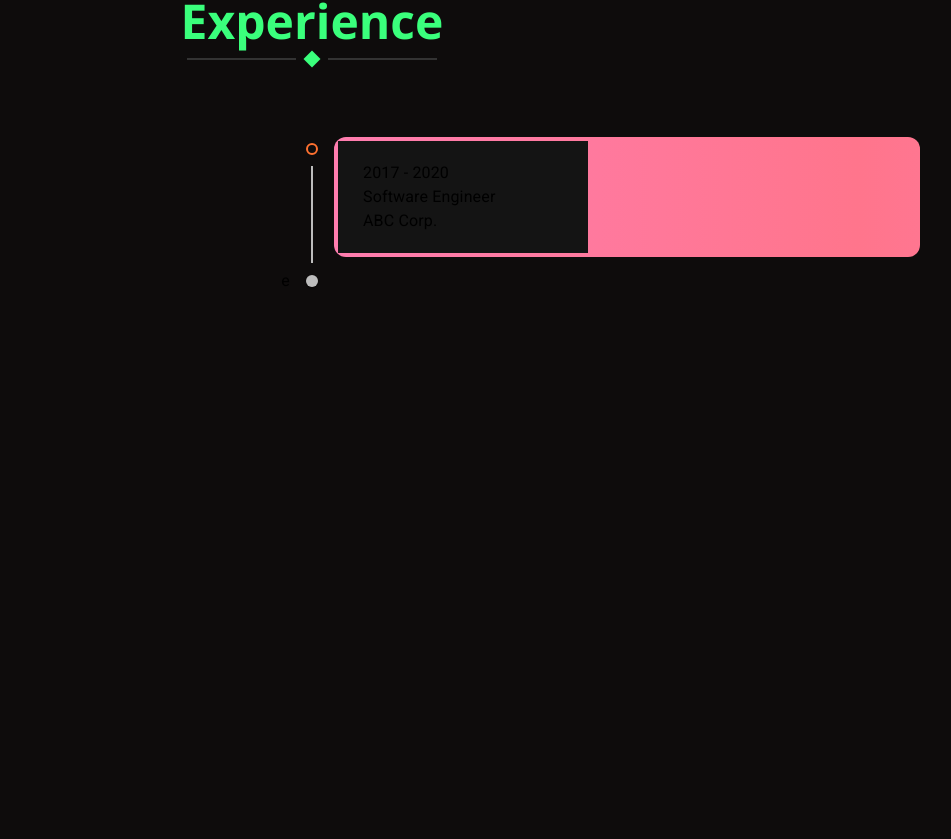
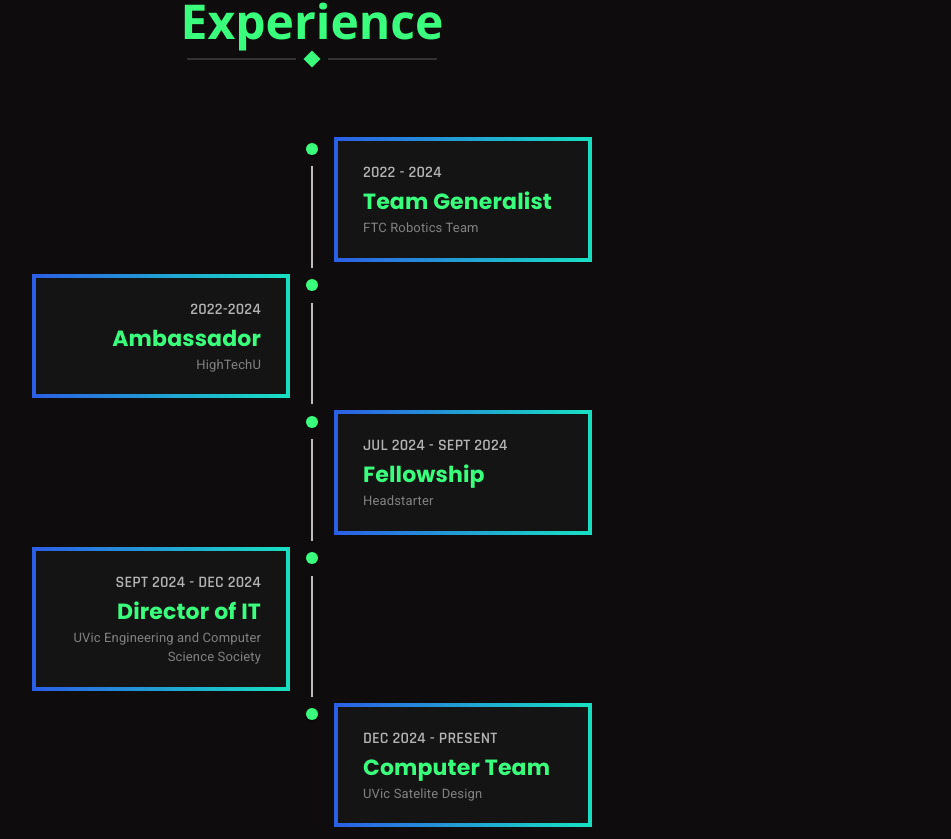
Before and after one commit to Jayadeep-Sayani/Portfolio, a React (Vite) app: page / in a window 1280 px wide. Shown: the part 1699-2538 px from the top of the page, without its empty margins (328-1279 px from the left). Before the commit the page ends 2038 px from the top, so only its background shows below. Built offline with nearby package versions, Linux system fonts and the light colour scheme.

Commit message:
experience

```diff
--- a/src/components/Experience.jsx
+++ b/src/components/Experience.jsx
@@ -19,26 +19,91 @@ export const Experience = () => {
     <Timeline position="alternate">
       <TimelineItem>
         <TimelineSeparator>
-          <TimelineDot variant="outlined" sx={{ borderColor: '#FF7130' }} />
+          <TimelineDot sx={{ backgroundColor: '#3aff7c' }} />
           <TimelineConnector />
         </TimelineSeparator>
         <TimelineContent>
             <AnimatedGradientBorder>
                 <div className="experience-box">
-                    <div>2017 - 2020</div>
-                    <div>Software Engineer</div>
-                    <div>ABC Corp.</div>
+                    <div className="experience-date">2022 - 2024</div>
+                    <div className="experience-role">Team Generalist</div>
+                    <div className="experience-company">FTC Robotics Team</div>
                 </div>
             </AnimatedGradientBorder>
         </TimelineContent>
       </TimelineItem>
+
       <TimelineItem>
         <TimelineSeparator>
-          <TimelineDot />
+          <TimelineDot sx={{ backgroundColor: "#3aff7c" }} />
+          <TimelineConnector />
         </TimelineSeparator>
-        <TimelineContent><div>e</div></TimelineContent>
+        <TimelineContent>
+          <div style={{ display: "flex", justifyContent: "flex-end" }}>
+          <AnimatedGradientBorder>
+            <div className="experience-box">
+                    <div className="experience-date">2022-2024</div>
+                    <div className="experience-role">Ambassador</div>
+                    <div className="experience-company">HighTechU</div>
+              </div>
+          </AnimatedGradientBorder>
+          </div>
+        </TimelineContent>
       </TimelineItem>
+
+      <TimelineItem>
+        <TimelineSeparator>
+          <TimelineDot sx={{ backgroundColor: '#3aff7c' }} />
+          <TimelineConnector />
+        </TimelineSeparator>
+        <TimelineContent>
+            <AnimatedGradientBorder>
+                <div className="experience-box">
+                    <div className="experience-date">JUL 2024 - SEPT 2024</div>
+                    <div className="experience-role">Fellowship</div>
+                    <div className="experience-company">Headstarter</div>
+                </div>
+            </AnimatedGradientBorder>
+        </TimelineContent>
+      </TimelineItem>
+
+      <TimelineItem>
+        <TimelineSeparator>
+          <TimelineDot sx={{ backgroundColor: "#3aff7c" }} />
+          <TimelineConnector />
+        </TimelineSeparator>
+        <TimelineContent>
+          <div style={{ display: "flex", justifyContent: "flex-end" }}>
+          <AnimatedGradientBorder>
+            <div className="experience-box">
+                  <div className="experience-date">SEPT 2024 - DEC 2024</div>
+                  <div className="experience-role">Director of IT</div>
+                  <div className="experience-company">UVic Engineering and Computer Science Society</div>
+              </div>
+          </AnimatedGradientBorder>
+          </div>
+        </TimelineContent>
+      </TimelineItem>
+
+      <TimelineItem>
+        <TimelineSeparator>
+          <TimelineDot sx={{ backgroundColor: '#3aff7c' }} />
+        </TimelineSeparator>
+        <TimelineContent>
+            <AnimatedGradientBorder>
+                <div className="experience-box">
+                    <div className="experience-date">DEC 2024 - PRESENT</div>
+                    <div className="experience-role">Computer Team</div>
+                    <div className="experience-company">UVic Satelite Design</div>
+                </div>
+            </AnimatedGradientBorder>
+        </TimelineContent>
+      </TimelineItem>
+
+
     </Timeline>
+
+
 
 </div>
   )
--- a/src/components/Hero.jsx
+++ b/src/components/Hero.jsx
@@ -21,7 +21,6 @@ export const Hero = () => {
         <h1>Hello, I'm <span>Jay!</span></h1>
         <div className="shappeal">Fullstack Developer <span>•</span> UI/UX Designer <span>•</span> Your Friendly Tech Guy</div>
         <button className="hero-button">Download Resume</button>
-
       </div>
     </div>
 
--- a/src/index.css
+++ b/src/index.css
@@ -1,4 +1,4 @@
-@import url('https://fonts.googleapis.com/css2?family=Nunito+Sans:ital,opsz,wght@0,6..12,200..1000;1,6..12,200..1000&family=Open+Sans:ital,wght@0,300..800;1,300..800&family=Poppins:ital,wght@0,100;0,200;0,300;0,400;0,500;0,600;0,700;0,800;0,900;1,100;1,200;1,300;1,400;1,500;1,600;1,700;1,800;1,900&family=Quicksand:wght@300..700&family=Raleway:ital,wght@0,100..900;1,100..900&family=Roboto:ital,wght@0,100;0,300;0,400;0,500;0,700;0,900;1,100;1,300;1,400;1,500;1,700;1,900&display=swap');
+@import url('https://fonts.googleapis.com/css2?family=Nunito+Sans:ital,opsz,wght@0,6..12,200..1000;1,6..12,200..1000&family=Open+Sans:ital,wght@0,300..800;1,300..800&family=Poppins:ital,wght@0,100;0,200;0,300;0,400;0,500;0,600;0,700;0,800;0,900;1,100;1,200;1,300;1,400;1,500;1,600;1,700;1,800;1,900&family=Quicksand:wght@300..700&family=Rajdhani:wght@300;400;500;600;700&family=Raleway:ital,wght@0,100..900;1,100..900&family=Roboto:ital,wght@0,100;0,300;0,400;0,500;0,700;0,900;1,100;1,300;1,400;1,500;1,700;1,900&display=swap');
 
 * {
   margin: 0;
@@ -313,3 +313,29 @@ body {
   padding: 20px 25px;
   background-color: #141414;
 }
+
+.experience-box-left {
+  width: 200px;
+  padding: 20px 25px;
+  margin-left: auto;
+  background-color: #141414;
+}
+
+.experience-date {
+  font-family: 'Rajdhani', sans-serif;
+  color: #B3B3B3;
+  font-weight: 600;
+}
+
+.experience-role {
+  font-family: 'Poppins';
+  font-size: 22px;
+  font-weight: 700;
+  color: #3aff7c;
+}
+
+.experience-company {
+  font-size: 13px;
+  color: #818181;
+
+}
--- a/src/misc/AnimatedGradientBorder.jsx
+++ b/src/misc/AnimatedGradientBorder.jsx
@@ -7,10 +7,10 @@ const AnimatedGradientBorder = ({ children }) => {
       animate={{ backgroundPosition: ["0% 50%", "100% 50%", "0% 50%"] }}
       transition={{ duration: 3, repeat: Infinity, ease: "linear" }}
       style={{
-        background: "linear-gradient(90deg, #ff7eb3, #ff758c, #ff7eb3)",
+        background: "linear-gradient(90deg,rgb(44, 91, 231),rgb(24, 222, 195),rgb(23, 201, 106))",
         backgroundSize: "200% 200%",
         padding: "4px",
-        borderRadius: "12px",
+        width: "250px"
       }}
     >
       {/* Inner content container */}
```
